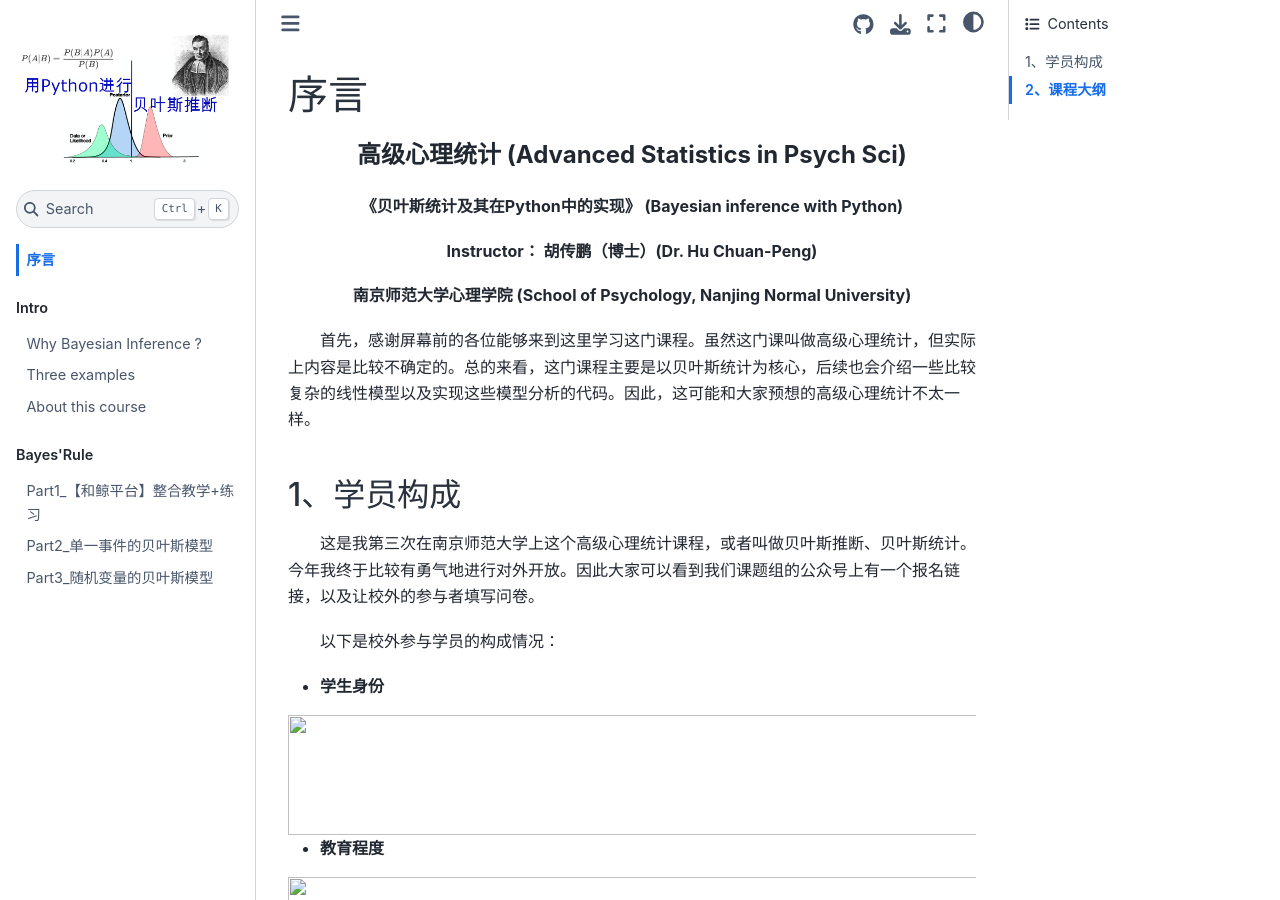
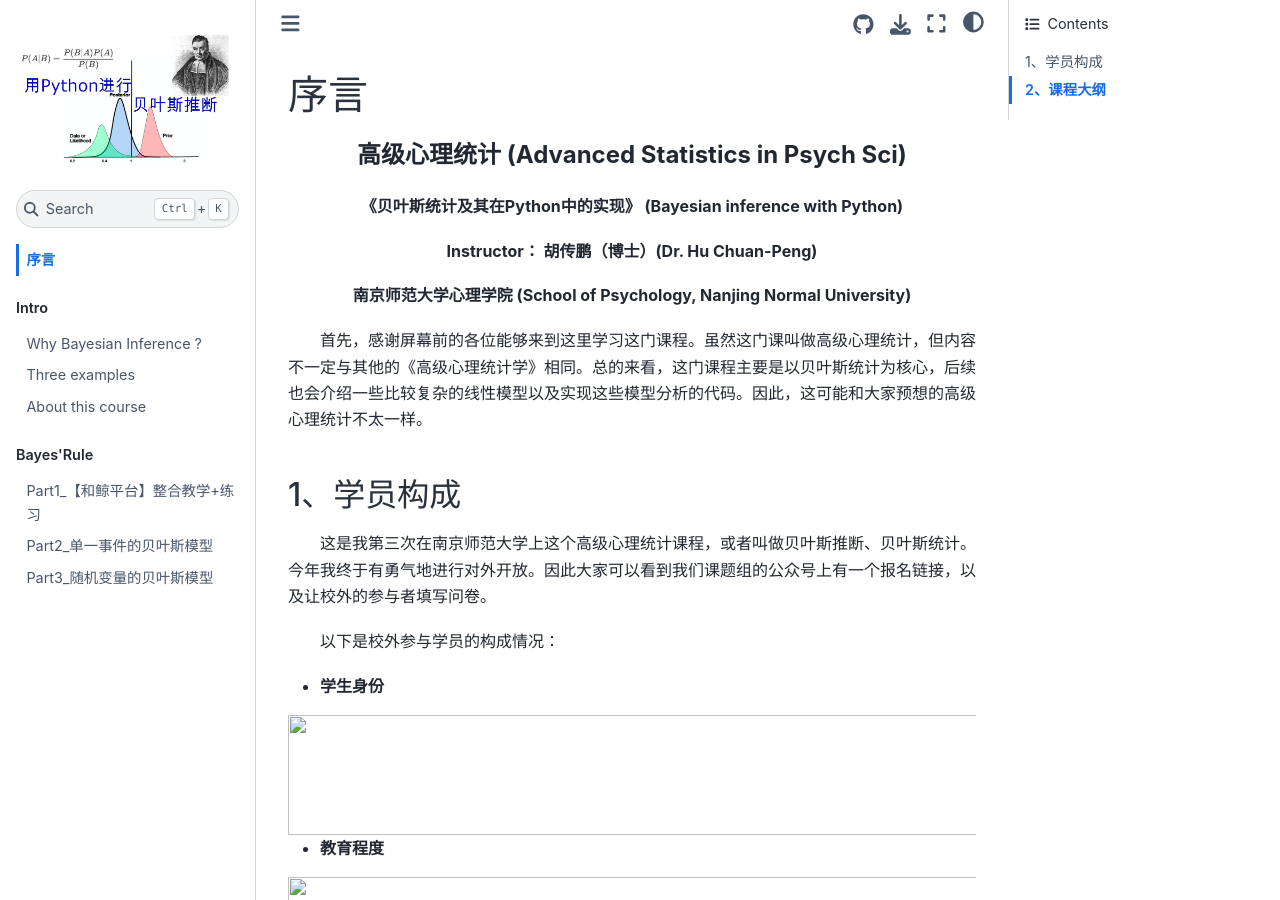
Before and after one commit to hcp4715/PyBayesianBook, a Jupyter Book: the page built from book/chapter_overview/intro.md, in a window 1280 px wide and 900 px high. Built offline with Jupyter Book 1.0.4 settings and Sphinx 7.4.7 and the Sphinx Book theme 1.1.4, drawn with Linux system fonts in a browser that asks for light colours.

```diff
--- a/book/chapter_overview/intro.md
+++ b/book/chapter_overview/intro.md
@@ -12,12 +12,12 @@
 
 
 
-<font size=3>&emsp;&emsp;首先，感谢屏幕前的各位能够来到这里学习这门课程。虽然这门课叫做高级心理统计，但实际上内容是比较不确定的。总的来看，这门课程主要是以贝叶斯统计为核心，后续也会介绍一些比较复杂的线性模型以及实现这些模型分析的代码。因此，这可能和大家预想的高级心理统计不太一样。</font>
+<font size=3>&emsp;&emsp;首先，感谢屏幕前的各位能够来到这里学习这门课程。虽然这门课叫做高级心理统计，但内容不一定与其他的《高级心理统计学》相同。总的来看，这门课程主要是以贝叶斯统计为核心，后续也会介绍一些比较复杂的线性模型以及实现这些模型分析的代码。因此，这可能和大家预想的高级心理统计不太一样。</font>
 
 
 ## 1、学员构成
 
-<font size=3>&emsp;&emsp;这是我第三次在南京师范大学上这个高级心理统计课程，或者叫做贝叶斯推断、贝叶斯统计。今年我终于比较有勇气地进行对外开放。因此大家可以看到我们课题组的公众号上有一个报名链接，以及让校外的参与者填写问卷。</font>
+<font size=3>&emsp;&emsp;这是我第三次在南京师范大学上这个高级心理统计课程，或者叫做贝叶斯推断、贝叶斯统计。今年我终于有勇气地进行对外开放。因此大家可以看到我们课题组的公众号上有一个报名链接，以及让校外的参与者填写问卷。</font>
 
 <font size=3>&emsp;&emsp;以下是校外参与学员的构成情况：</font>
 <font size=3>
```
Also changed, not shown: README.md (+26 -6 lines).
